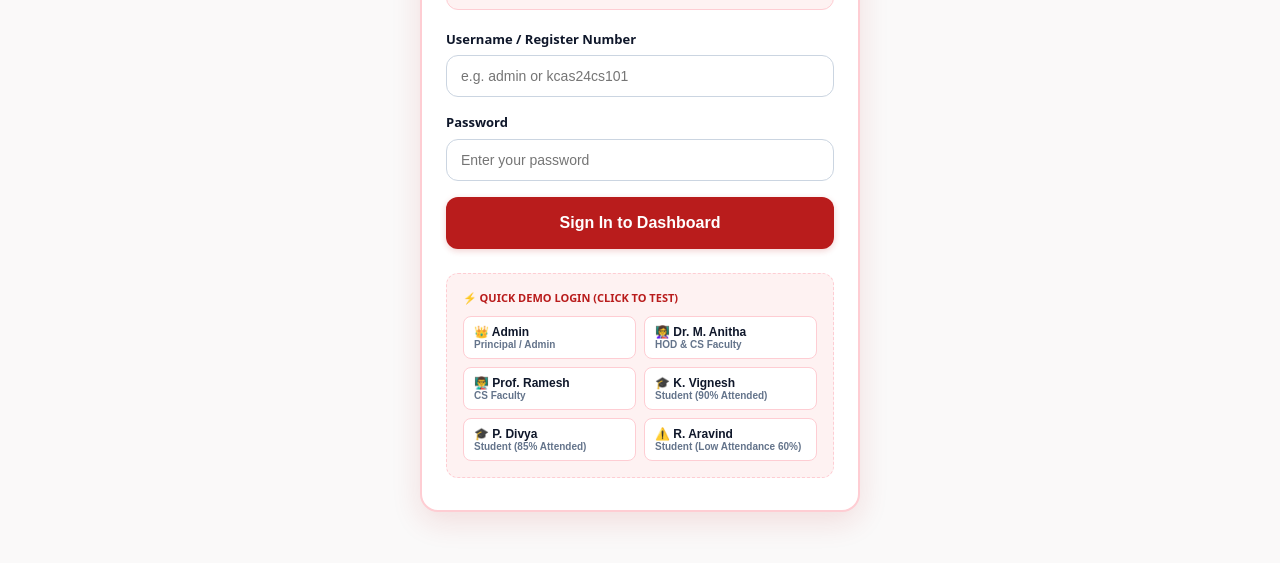
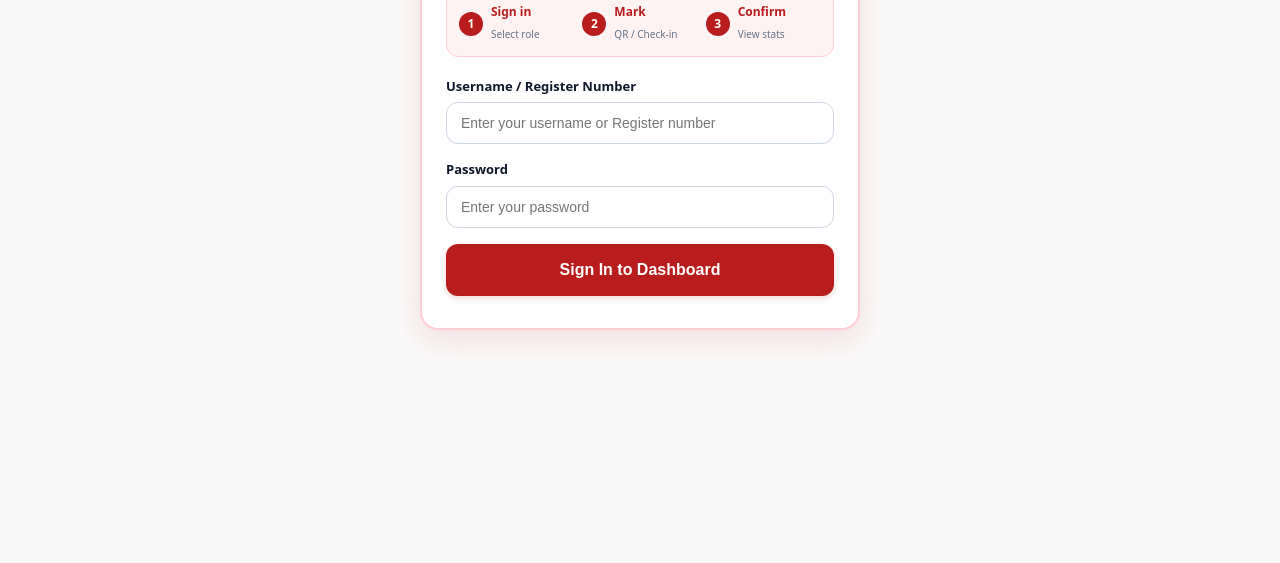
Before and after one commit to Praveen9047/kcas-attendance, a website: page public/index.html in a window 1280 px wide. Shown: the part 367-930 px from the top of the page. After the commit the page ends 804 px from the top, so only its background shows below. Drawn offline with Linux system fonts and the light colour scheme.

```diff
--- a/public/index.html
+++ b/public/index.html
@@ -99,7 +99,7 @@
         <form id="loginForm" onsubmit="App.handleLogin(event)">
           <div class="form-group">
             <label class="form-label" for="loginUsername">Username / Register Number</label>
-            <input type="text" id="loginUsername" class="form-input" placeholder="e.g. admin or kcas24cs101" required autocomplete="username">
+            <input type="text" id="loginUsername" class="form-input" placeholder="Enter your username or Register number" required autocomplete="username">
           </div>
 
           <div class="form-group">
@@ -111,39 +111,6 @@
             <span>Sign In to Dashboard</span>
           </button>
         </form>
-
-        <!-- Fast Demo Quick-Login Buttons -->
-        <div class="demo-role-selector">
-          <div class="demo-title">
-            <span>⚡ Quick Demo Login (Click to Test)</span>
-          </div>
-          <div class="demo-buttons-grid">
-            <button class="demo-btn" onclick="App.fillDemo('admin', 'admin123')">
-              <strong>👑 Admin</strong>
-              <small>Principal / Admin</small>
-            </button>
-            <button class="demo-btn" onclick="App.fillDemo('dr.anitha', 'staff123')">
-              <strong>👩‍🏫 Dr. M. Anitha</strong>
-              <small>HOD & CS Faculty</small>
-            </button>
-            <button class="demo-btn" onclick="App.fillDemo('prof.ramesh', 'staff123')">
-              <strong>👨‍🏫 Prof. Ramesh</strong>
-              <small>CS Faculty</small>
-            </button>
-            <button class="demo-btn" onclick="App.fillDemo('kcas24cs101', 'student123')">
-              <strong>🎓 K. Vignesh</strong>
-              <small>Student (90% Attended)</small>
-            </button>
-            <button class="demo-btn" onclick="App.fillDemo('kcas24cs102', 'student123')">
-              <strong>🎓 P. Divya</strong>
-              <small>Student (85% Attended)</small>
-            </button>
-            <button class="demo-btn" onclick="App.fillDemo('kcas24cs105', 'student123')">
-              <strong>⚠️ R. Aravind</strong>
-              <small>Student (Low Attendance 60%)</small>
-            </button>
-          </div>
-        </div>
       </div>
     </div>
 
```
Also changed, not shown: db.js (+28 -2 lines).
